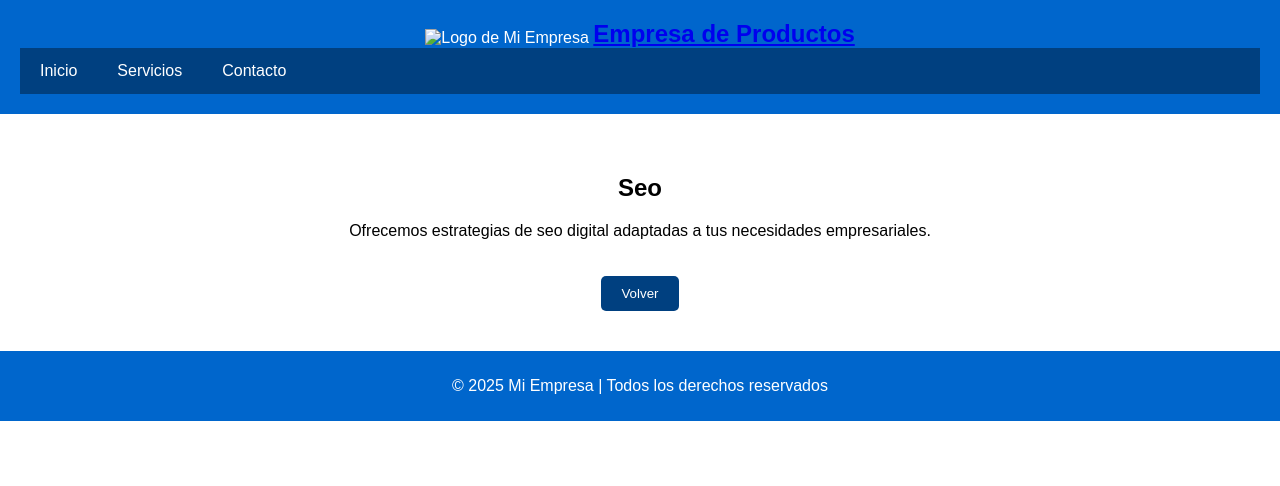
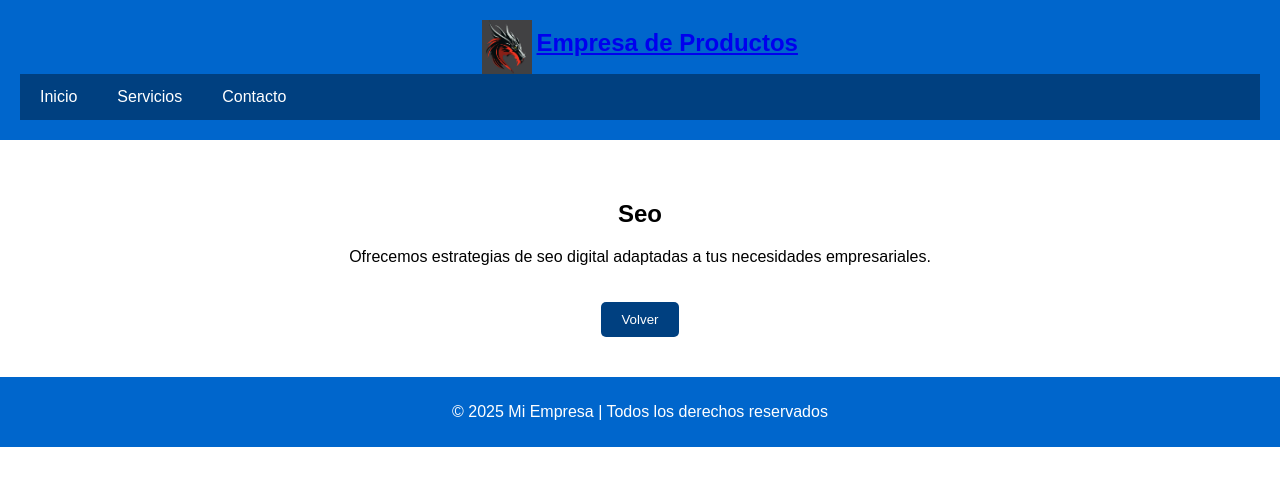
Before and after one commit to javiertf50/pagina-web-plantilla, a plain HTML site: page seo.html in a window 1280 px wide. Drawn offline with Linux system fonts and the light colour scheme.

Commit message:
Update seo.html

```diff
--- a/seo.html
+++ b/seo.html
@@ -73,7 +73,7 @@
 <body>
 
     <header>
-        <img src="assets/images/dragon.png" alt="Logo de Mi Empresa">
+        <img src="dragon.png" alt="Logo de Mi Empresa">
         <h1><a href="index.html">Empresa de Productos</a></h1>
         <nav>
             <ul>
```
